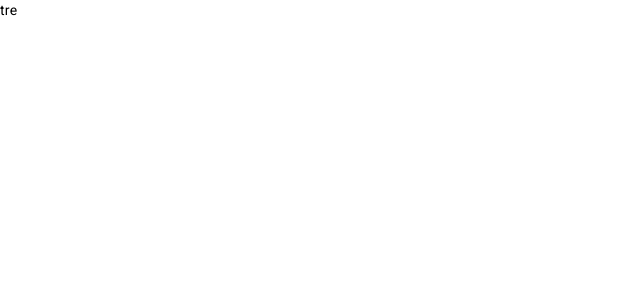
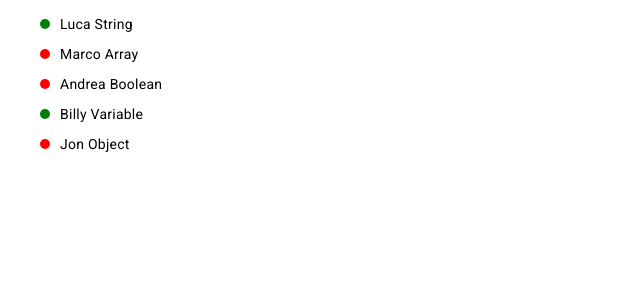
Before and after one commit to lucaString/Angular-course, an Angular app: page / in a window 1280 px wide. Shown: the top 300 px of the page, without its empty margins (0-640 px from the left). Built offline with nearby package versions, Linux system fonts and the light colour scheme.

Commit message:
adding ngstyle

```diff
--- a/src/app/app.component.css
+++ b/src/app/app.component.css
@@ -9,3 +9,21 @@
     height: 10px;
     background-color: rgb(244, 16, 16);
 }
+
+.cerchio {
+    width: 10px;
+    height: 10px;
+    border-radius: 50%;
+    background-color: aqua;
+    margin-right: 10px;
+}
+
+li{
+    margin-bottom: 10px;
+    display: flex;
+    align-items: center;
+}
+
+li > p {
+    margin-bottom: 0;
+}
--- a/src/app/app.component.html
+++ b/src/app/app.component.html
@@ -8,6 +8,8 @@
 </mat-form-field>
 <p>{{title}}</p> -->
 
+
+<!-- ngIf -->
 <!-- <p *ngIf="isVisible">e visibile!</p>
 <p *ngIf="!isVisible">non e visibile!</p> -->
 
@@ -19,16 +21,27 @@
     <p>non sono visibile</p>
 </ng-template> -->
 
+
+<!-- ngFor -->
 <!-- <div *ngFor="let persona of persone">
   <p class="cerchioVerde" *ngIf="persona.isOnline"></p>
   <p class="cerchioRosso" *ngIf="!persona.isOnline"></p>
   <p>{{ persona.nome }} - {{ persona.cognome }}</p>
 </div> -->
 
-<div [ngSwitch]="numero">
+
+<!-- ngSwitch -->
+<!-- <div [ngSwitch]="numero">
     <p *ngSwitchCase="1">uno</p>
     <p *ngSwitchCase="2">due </p>
     <p *ngSwitchCase="3">tre</p>
     <p *ngSwitchCase="4">quattro</p>
     <p *ngSwitchDefault>default</p>
-</div>
+</div> -->
+
+<ul>
+    <li *ngFor="let persona of persone ">
+        <div class="cerchio" [ngStyle]="{'background': persona.isOnline ? 'green' : 'red'}"></div>
+        <p>{{ persona.nome }} {{ persona.cognome }}</p>
+    </li>
+</ul>
```
